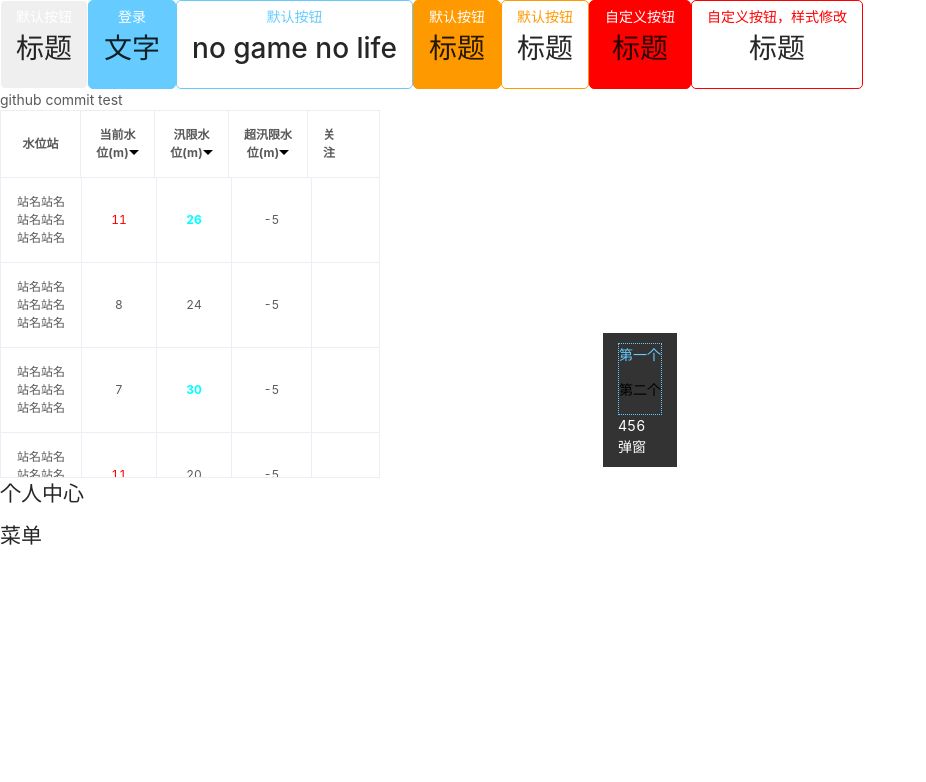
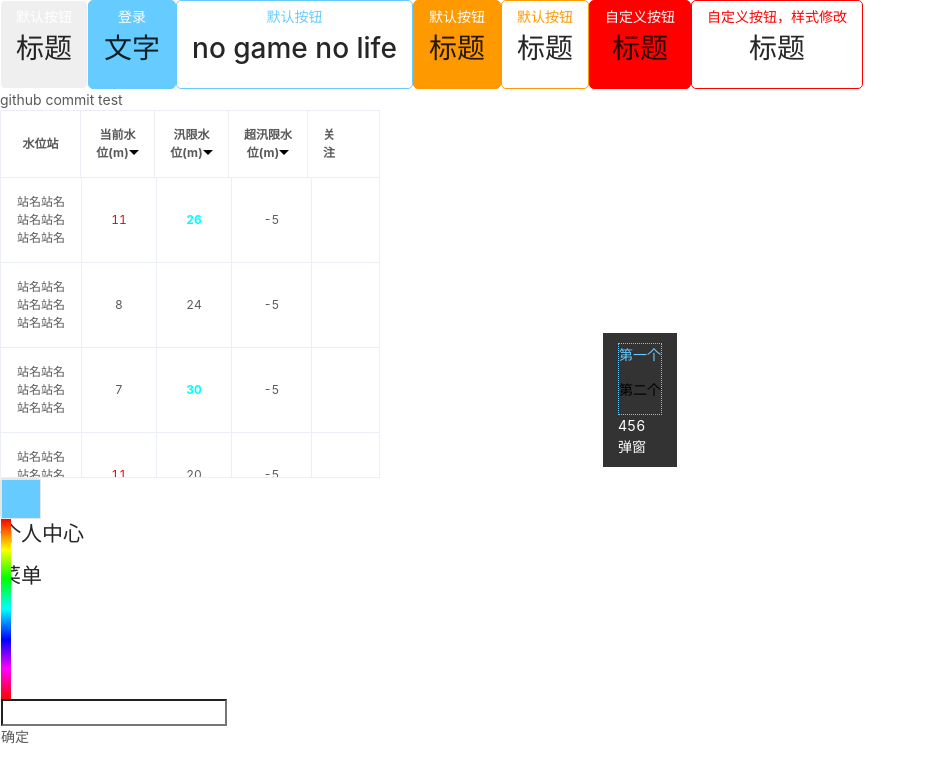
Before and after one commit to btea/vue-component, a Vue app: page / in a window 1280 px wide. Shown: the top 782 px of the page, without its empty margins (0-926 px from the left). Built offline with nearby package versions, Linux system fonts and the light colour scheme.

Commit message:
color-picker

```diff
--- a/src/app.vue
+++ b/src/app.vue
@@ -26,7 +26,7 @@
                 :cell-style="cellStyle">
             </be-table>
         </div>
-
+        <te-color-picker></te-color-picker>
         <router-link v-for="(p, i) in routerList" :key="i" :to="p"><h2>{{p.desc}}</h2></router-link>
         <router-view></router-view>
     </div>
@@ -40,7 +40,7 @@
 import beTable  from './be-table';
 import beTableColumn from './be-table-column';
 import teCascader from './te-cascader';
-
+import teColorPicker from './te-color-picker';
 
 // 路由测试
 import routerLink  from './route/hash/routerLink';
@@ -141,6 +141,7 @@ export default {
         beTable,
         beTableColumn,
         teCascader,
+        teColorPicker,
         routerLink,
         routerView
     }
--- /dev/null
+++ b/src/te-color-picker.vue
@@ -0,0 +1,72 @@
+<template>
+    <div class="te-color-picker">
+        <div class="te-color-box" :style="{background: c}" ref="colorPicker" @click="startPicker($event)"></div>
+        <div class="te-paint-color">
+            <div class="te-paint-container"></div>
+            <div class="te-color-change"></div>
+            <div class="te-color-picker-value"><input type="text"></div>
+            <div class="te-color-picker-btn">确定</div>
+        </div>
+    </div>
+</template>
+
+<script>
+export default {
+    props: [],
+    data(){
+        return {
+            c: '#6cf',
+            w: 320,
+            h: 250,
+
+        }
+    },
+    methods: {
+        startPicker(e){
+            let left, bottom;
+            debugger
+        },
+        positionJudge(){
+
+        }
+    }
+}
+</script>
+
+
+<style lang="scss" scoped>
+    @mixin radius($v){
+        border-radius: $v;
+    }
+    @mixin middle($h){
+        height: $h;
+        line-height: $h;
+        vertical-align: middle;
+    }
+    $h: 180px;
+    $w: 40px;
+    .te-color-picker{
+        width: $w;
+        height: $w;
+        @include radius(2px);
+        border: 1px solid #e6e6e6;
+        cursor: pointer;
+        position: relative;
+        .te-color-box{
+            box-sizing: border-box;
+            border: 1px solid #e6e6e6;
+            width: $w;
+            height: $w;
+        }
+        .te-paint-color{
+            width: 320px;
+            height: 250px;
+            position: absolute;
+        }
+        .te-color-change{
+            width: 10px;
+            height: $h;
+            background: linear-gradient(180deg,red 0,#ff0 17%,#0f0 33%,#0ff 50%,#00f 67%,#f0f 83%,red);
+        }
+    }
+</style>
```
